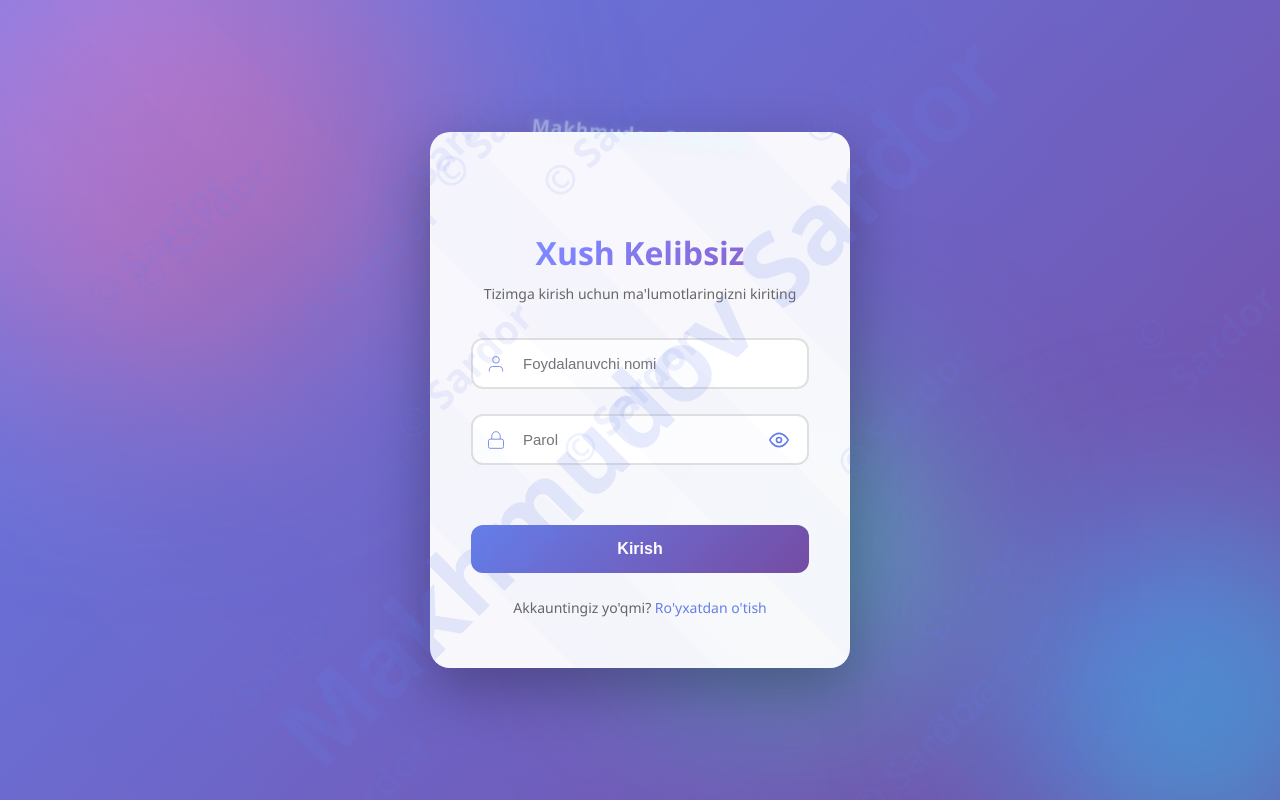
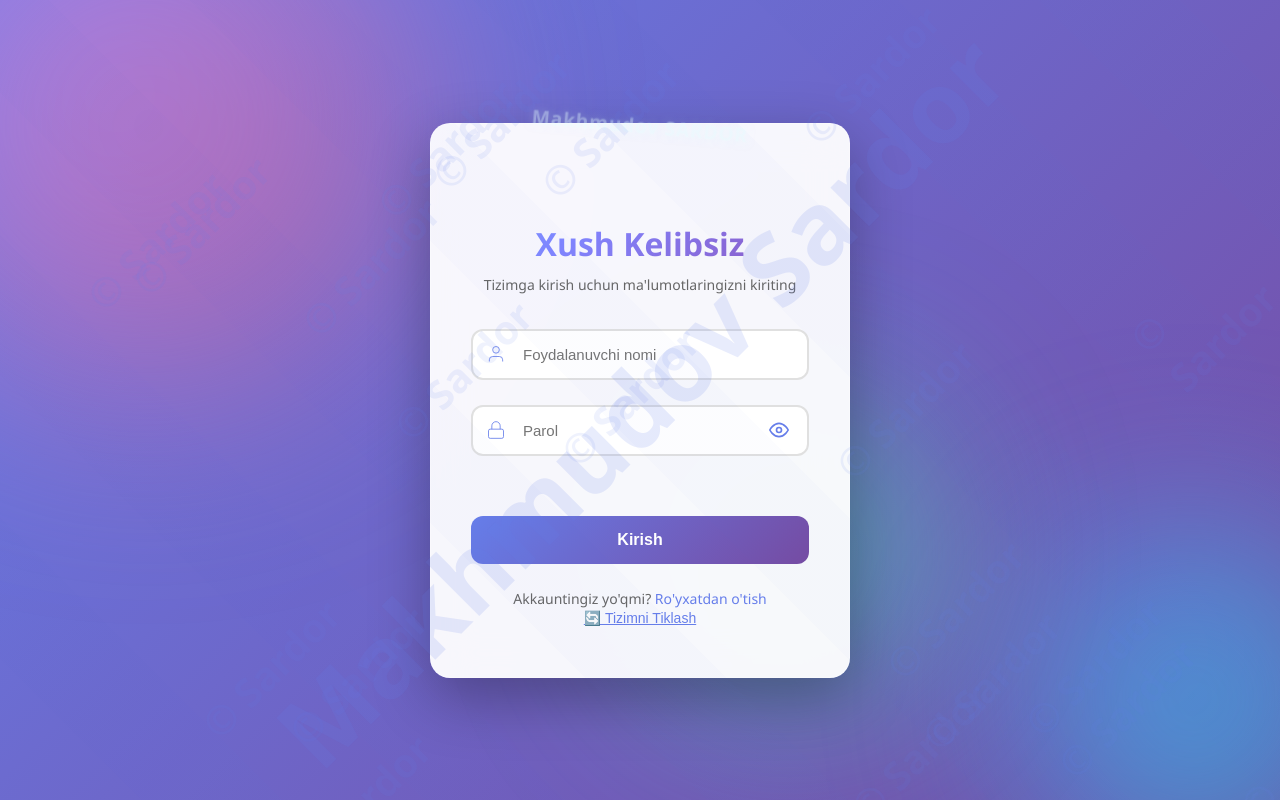
Before and after one commit to sardorbekuzb17-cpu/Sardor_web, a website: page index.html in a window 1280 px wide. Drawn offline with Linux system fonts and the light colour scheme; no server answers.

Commit message:
Add reset button to login page

```diff
--- a/index.html
+++ b/index.html
@@ -61,6 +61,10 @@
 
             <div class="footer-links">
                 <p>Akkauntingiz yo'qmi? <a href="register.html" class="link">Ro'yxatdan o'tish</a></p>
+                <p><button
+                        onclick="localStorage.clear();sessionStorage.clear();alert('Tizim tiklandi!');location.reload();"
+                        style="background:none;border:none;color:#667eea;cursor:pointer;text-decoration:underline;font-size:14px;">🔄
+                        Tizimni Tiklash</button></p>
             </div>
         </form>
     </div>
```
